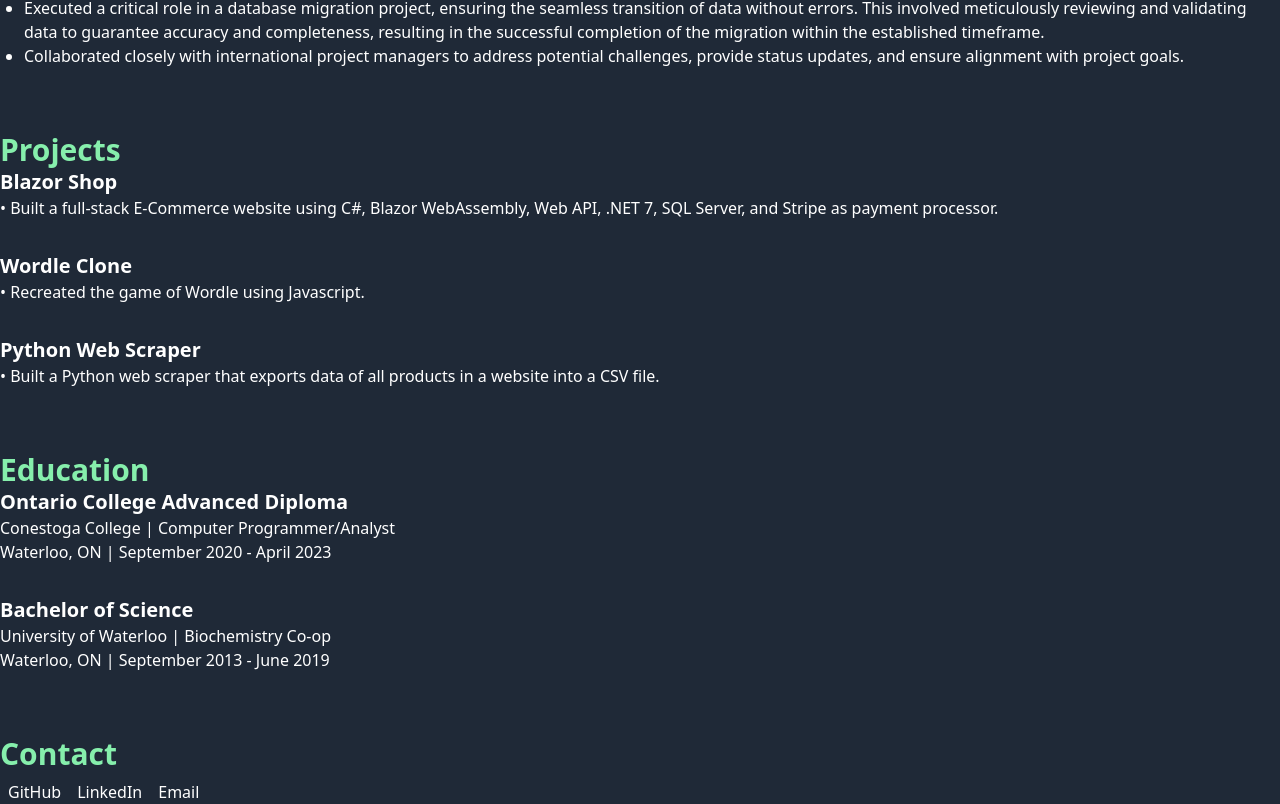
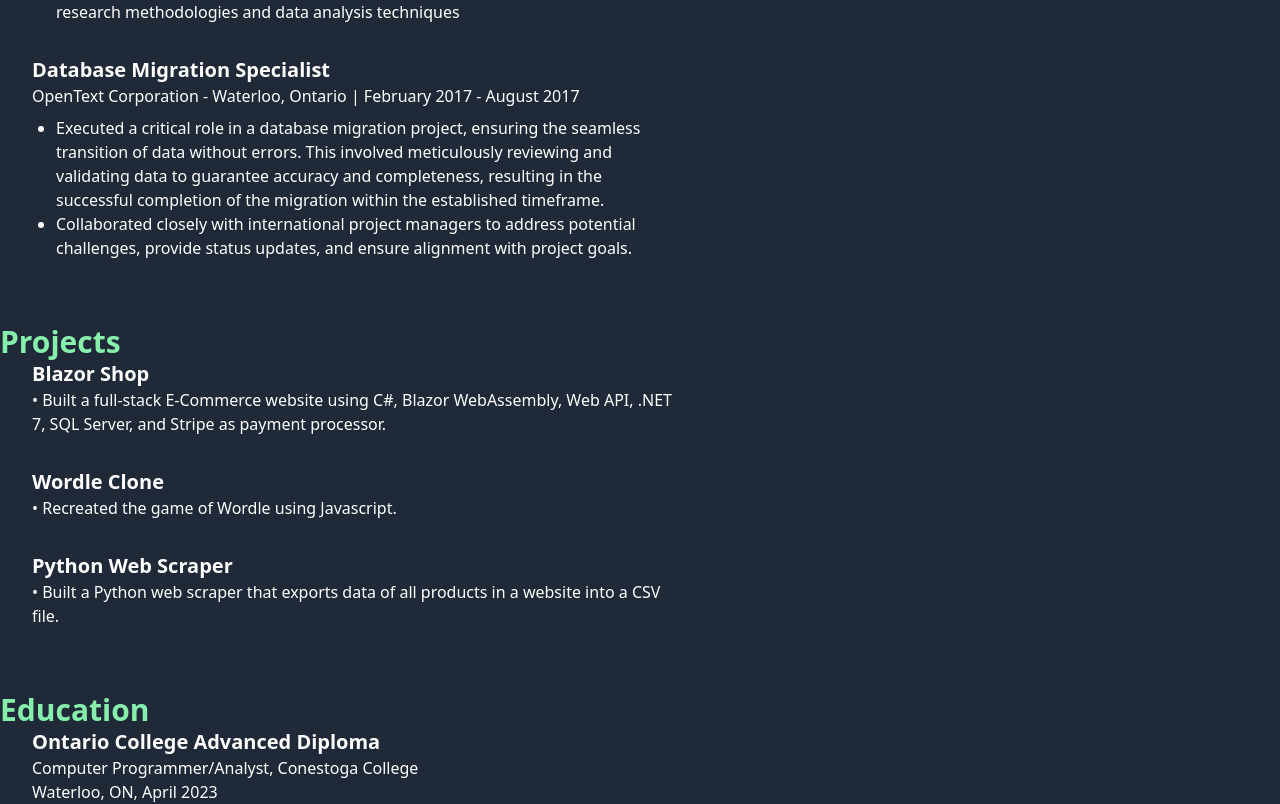
Before and after one commit to flanfy/ResumeWebsite, a React (Vite) app: page / in a window 1280 px wide. Shown: the part 876-1680 px from the top of the page. Built offline with nearby package versions, Linux system fonts and the light colour scheme; a web font is replaced by a local one.

Commit message:
created themes

```diff
--- a/src/App.css
+++ b/src/App.css
@@ -1,10 +1,9 @@
-/* #root {
-  max-width: 1280px;
+ /*#root {
   margin: 0 auto;
   padding: 2rem;
   text-align: center;
 }
-
+/*
 .logo {
   height: 6em;
   padding: 1.5em;
--- a/src/App.jsx
+++ b/src/App.jsx
@@ -12,7 +12,7 @@ import Contact from './components/Contact.jsx';
 function App() {
   return (
     <>
-      <div className="bg-gray-800">
+      <div className="flex flex-col items-center justify-center min-h-screen bg-gray-800">
         <Header />
         <main>
           <About />
--- a/src/components/About.jsx
+++ b/src/components/About.jsx
@@ -1,19 +1,19 @@
 import React from 'react';
 import Section from './Section';
-import { IMAGES } from '../data';
 import profile from '../assets/profile.jpg'
+import { theme1, theme2 } from './Themes';
 
 export default function About() {
     return (
-            <Section name="about">
+            <Section>
                 <div className="flex flex-col items-center">
-                    <h1 className="text-7xl text-green-300 font-bold">Phillip Lu</h1>
+                    <h1 className={`text-7xl ${theme1.secondary}`}>Phillip Lu</h1>
                     <img
                         src={profile}
                         alt="Profile"
-                        className="rounded-full w-32 h-32 object-cover lg:w-1/4 text-white"
+                        className="rounded-full w-32 h-32 object-cover"
                     />
-                    <div className='lg:w-1/2 lg:ml-8 text-white'>
+                    <div>
                         <p>
                             Hi! I'm a web developer with experience mainly in ASP.NET and React. I also have experience in research and data analysis using Microsoft Excel and Power BI. Flexible and willing to take other positions that may better fit my qualifications.
                         </p>
--- a/src/components/Contact.jsx
+++ b/src/components/Contact.jsx
@@ -2,16 +2,15 @@ import Section from "./Section";
 
 export default function Contact() {
     return (
-        <Section name="contact">
-            <h2 className="text-3xl text-green-300 font-bold">Contact</h2>
+        <Section name="Contact">
             <div className="mt-2">
-                <a href="https://github.com/flanfy" className="text-white mx-2" target="_blank" rel="noopener noreferrer">
+                <a href="https://github.com/flanfy" className="mx-2" target="_blank" rel="noopener noreferrer">
                     GitHub
                 </a>
-                <a href="https://www.linkedin.com/in/phillip-lu/" className="text-white mx-2" target="_blank" rel="noopener noreferrer">
+                <a href="https://www.linkedin.com/in/phillip-lu/" className="mx-2" target="_blank" rel="noopener noreferrer">
                     LinkedIn
                 </a>
-                <a href="mailto:philliplu4@gmail.com" className="text-white mx-2" target="_blank" rel="noopener noreferrer">
+                <a href="mailto:philliplu4@gmail.com" className="mx-2" target="_blank" rel="noopener noreferrer">
                     Email
                 </a>
             </div>
--- a/src/components/Degree.jsx
+++ b/src/components/Degree.jsx
@@ -1,9 +1,9 @@
 export default function Degree({ school, program, degree, location, date }) {
     return (
-        <div className="mb-8 text-white">
+        <div>
           <h3 className="text-xl font-semibold">{degree}</h3>
-          <p>{school} | {program}</p>
-          <p>{location} | {date}</p>
+          <p>{program}, {school}</p>
+          <p>{location}, {date}</p>
         </div>
     );
 }
--- a/src/components/Education.jsx
+++ b/src/components/Education.jsx
@@ -5,16 +5,15 @@ import Degree from './Degree';
 
 export default function Education() {
     return (
-        <Section name="education">
-          <h2 className="text-3xl text-green-300 font-bold">Education</h2>
-          {EDUCATION.map((wah, index) => (
+        <Section name="Education">
+          {EDUCATION.map((educationDetail, index) => (
             <Degree
               key={index}
-              school={wah.school}
-              program={wah.program}
-              degree={wah.degree}
-              location={wah.location}
-              date={wah.date}
+              school={educationDetail.school}
+              program={educationDetail.program}
+              degree={educationDetail.degree}
+              location={educationDetail.location}
+              date={educationDetail.date}
             />
           ))}
         </Section>
--- a/src/components/Experience.jsx
+++ b/src/components/Experience.jsx
@@ -5,8 +5,7 @@ import Job from './Job';
 
 export default function Experience() {
     return (
-        <Section name="experience">
-          <h2 className="text-3xl text-green-300 font-bold">Experience</h2>
+        <Section name="Experience">
           {EXPERIENCE.map((job, index) => (
             <Job
               key={index}
--- a/src/components/Project.jsx
+++ b/src/components/Project.jsx
@@ -1,8 +1,8 @@
 export default function Project({title, description}) {
     return (
         <div className="mb-8">
-          <h3 className="text-xl font-semibold text-white">{title}</h3>
-          <p className="text-white">{description}</p>
+          <h3 className="text-xl font-semibold">{title}</h3>
+          <p>{description}</p>
         </div>
     );
 }
--- a/src/components/Projects.jsx
+++ b/src/components/Projects.jsx
@@ -5,8 +5,7 @@ import { PROJECT } from '../data';
 
 export default function Projects() {
     return (
-            <Section name="projects">
-                <h2 className="text-3xl text-green-300 font-bold">Projects</h2>
+            <Section name="Projects">
                 {PROJECT.map((project, index) => (
                     <Project
                     key={index}
--- a/src/components/Section.jsx
+++ b/src/components/Section.jsx
@@ -1,10 +1,14 @@
 import React from 'react';
 import { Element } from 'react-scroll';
+import { theme1, theme2 } from './Themes';
 
 export default function Section({ name, children }) {
     return (
         <Element name={name} className="container mx-auto mt-16">
-            {children}
+            <h1 className={`text-3xl ${theme1.secondary}`}>{name}</h1>
+            <div className={`${theme1.text}`}>
+                {children}
+            </div>
         </Element>
     );
 }
--- /dev/null
+++ b/src/components/Themes.jsx
@@ -0,0 +1,11 @@
+export const theme1 = {
+    primary: 'bg-gray-800',
+    secondary: 'text-green-300 font-bold',
+    text: 'lg:w-1/2 lg:ml-8 text-white',
+  };
+
+  export const theme2 = {
+    primary: 'purple-500',
+    secondary: 'orange-500',
+    text: 'gray-900',
+  };
--- a/src/data.js
+++ b/src/data.js
@@ -64,13 +64,13 @@ export const IMAGES = [
       program: "Computer Programmer/Analyst",
       degree: "Ontario College Advanced Diploma",
       location: "Waterloo, ON",
-      date: "September 2020 - April 2023",
+      date: "April 2023",
     },
     {
       school: "University of Waterloo",
       program: "Biochemistry Co-op",
       degree: "Bachelor of Science",
       location: "Waterloo, ON",
-      date: "September 2013 - June 2019",
+      date: "June 2019",
     },
   ]
```
